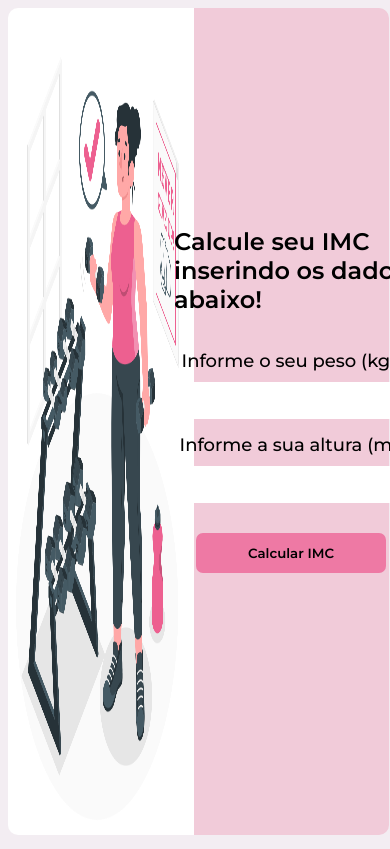
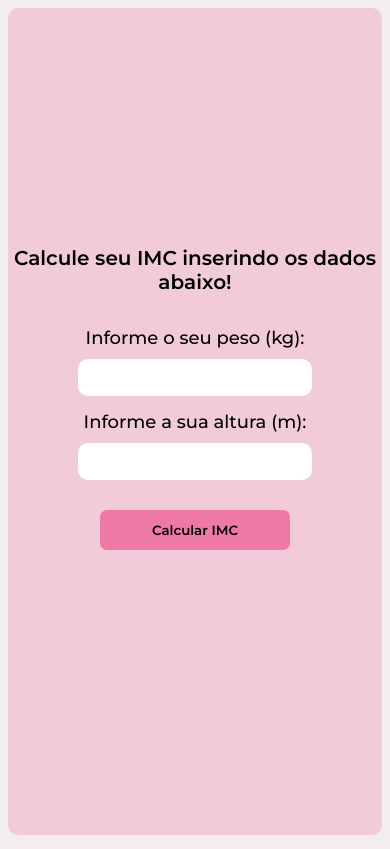
Before and after one commit to DaniScoton/Projeto-IMC, a plain HTML site: page index.html in a window 390 px wide. Drawn offline with Linux system fonts and the light colour scheme; a web font is replaced by a local one.

Commit message:
responsividade

```diff
--- a/style.css
+++ b/style.css
@@ -146,3 +146,36 @@ img{
     background-color: #6e4774;
     margin-top: 50px;
 }
+
+/*responsividade*/
+
+@media screen and (max-width: 1080px){
+
+    .parte-2{
+        width: 100%;
+        border-top-left-radius: 10px;
+        border-bottom-left-radius: 10px;
+    }
+
+    .form{
+        width: 100%;
+    }
+
+    .parte-1{
+        display: none;
+    }
+}
+
+
+@media screen and (max-width: 567px){
+    h1{
+        font-size: 20px;
+    }
+}
+
+@media screen and (max-width: 470px){
+    h1{
+        display: flex;
+        text-align: center;
+    }
+}
```
